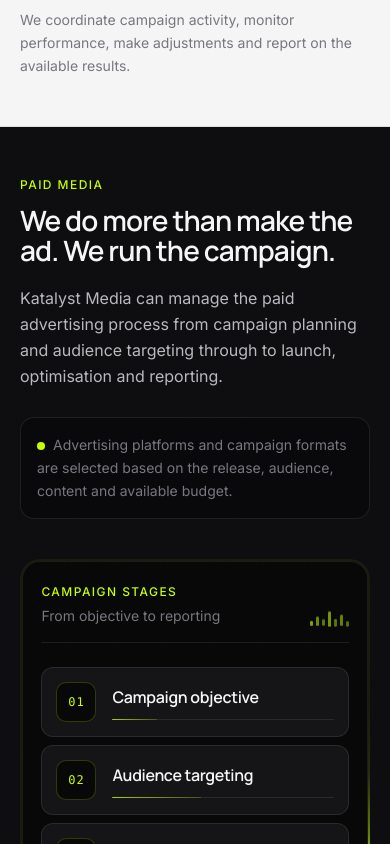
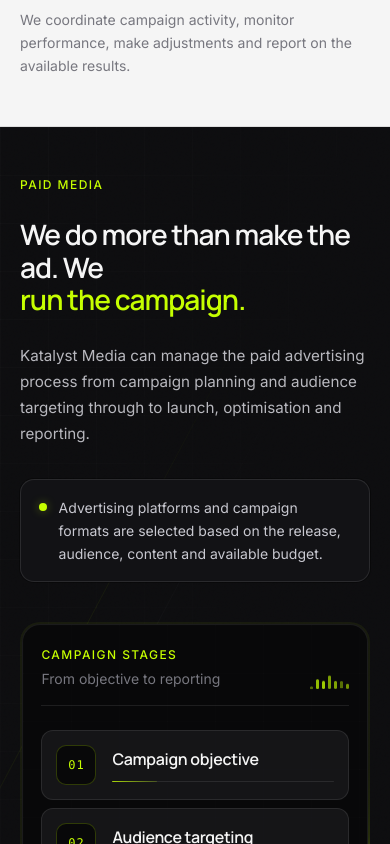
Before and after one commit to vromeofficial-hub/katalyst-media, a Next.js app: page / in a window 390 px wide. Shown: the part 3740-4584 px from the top of the page. Built offline with nearby package versions, Linux system fonts and the light colour scheme; no server answers.

Commit message:
Polish Paid Media left column and How We Work step cards, with a shared animated equalizer.

```diff
--- a/src/components/home/PaidMediaSection.tsx
+++ b/src/components/home/PaidMediaSection.tsx
@@ -2,6 +2,7 @@
 
 import { motion, useReducedMotion } from "framer-motion";
 import { Container } from "@/components/layout/Container";
+import { EqualizerWave } from "@/components/ui/EqualizerWave";
 import { Reveal } from "@/components/ui/Reveal";
 import { paidMediaCopy } from "@/content/services";
 import { cn } from "@/lib/utils";
@@ -14,27 +15,36 @@ export function PaidMediaSection() {
   return (
     <section
       id="paid-media"
-      className="scroll-mt-20 border-b border-border-dark bg-carbon section-pad grain lg:scroll-mt-0"
+      className="paid-media-section relative scroll-mt-20 overflow-hidden border-b border-border-dark bg-carbon section-pad grain lg:scroll-mt-0"
     >
-      <Container>
-        <div className="grid items-center gap-10 lg:grid-cols-12 lg:gap-14">
-          <Reveal className="lg:col-span-5">
-            <p className="label-caps text-acid-lime">{paidMediaCopy.eyebrow}</p>
-            <h2 className="mt-3 max-w-md font-display text-[length:var(--text-h2)] font-semibold tracking-[-0.03em] text-off-white text-balance">
-              {paidMediaCopy.headline}
+      <div className="paid-media-section__backdrop" aria-hidden="true" />
+
+      <Container className="relative z-10">
+        <div className="grid items-center gap-10 lg:grid-cols-[minmax(0,0.44fr)_minmax(0,0.56fr)] lg:gap-12 xl:gap-16">
+          <Reveal className="paid-media-copy">
+            <p className="label-caps tracking-[0.14em] text-acid-lime">
+              {paidMediaCopy.eyebrow}
+            </p>
+
+            <h2 className="paid-media-copy__headline mt-6 font-display font-semibold tracking-[-0.035em] text-off-white">
+              We do more than
+              <br className="hidden sm:inline" />{" "}
+              make the ad. We
+              <br />
+              <span className="text-acid-lime">run the campaign.</span>
             </h2>
-            <p className="mt-5 max-w-md text-base leading-relaxed text-soft-grey">
+
+            <p className="paid-media-copy__body mt-7 max-w-[34rem] text-[0.95rem] leading-[1.7] text-soft-grey sm:text-base">
               {paidMediaCopy.description}
             </p>
-            <div className="mt-7 rounded-[14px] border border-border-dark bg-deep-black/80 px-4 py-4">
-              <p className="text-sm leading-relaxed text-muted-grey">
-                <span className="mr-2 inline-block h-2 w-2 rounded-full bg-acid-lime align-middle" aria-hidden="true" />
-                {paidMediaCopy.note}
-              </p>
+
+            <div className="paid-media-note mt-8 sm:mt-9">
+              <span className="paid-media-note__dot" aria-hidden="true" />
+              <p className="paid-media-note__text">{paidMediaCopy.note}</p>
             </div>
           </Reveal>
 
-          <Reveal className="lg:col-span-7" delay={0.06}>
+          <Reveal className="min-w-0" delay={0.06}>
             <div className="paid-media-panel">
               <div className="paid-media-panel__glow" aria-hidden="true">
                 <div className="paid-media-panel__neon" />
@@ -53,15 +63,7 @@ export function PaidMediaSection() {
                       From objective to reporting
                     </p>
                   </div>
-                  <div className="paid-media-wave" aria-hidden="true">
-                    <span />
-                    <span />
-                    <span />
-                    <span />
-                    <span />
-                    <span />
-                    <span />
-                  </div>
+                  <EqualizerWave />
                 </div>
 
                 <ol className="relative space-y-2">
--- a/src/components/home/paid-media.css
+++ b/src/components/home/paid-media.css
@@ -1,3 +1,106 @@
+.paid-media-section__backdrop {
+  pointer-events: none;
+  position: absolute;
+  inset: 0;
+  z-index: 0;
+  background-image:
+    linear-gradient(rgba(255, 255, 255, 0.025) 1px, transparent 1px),
+    linear-gradient(90deg, rgba(255, 255, 255, 0.025) 1px, transparent 1px);
+  background-size: 48px 48px;
+  mask-image: linear-gradient(
+    105deg,
+    rgba(0, 0, 0, 0.7) 0%,
+    rgba(0, 0, 0, 0.28) 48%,
+    transparent 78%
+  );
+}
+
+.paid-media-section__backdrop::before,
+.paid-media-section__backdrop::after {
+  content: "";
+  position: absolute;
+  top: 8%;
+  bottom: 8%;
+  width: 1px;
+  transform: rotate(28deg);
+  transform-origin: center;
+}
+
+.paid-media-section__backdrop::before {
+  left: 18%;
+  background: linear-gradient(
+    to bottom,
+    transparent,
+    rgba(198, 255, 0, 0.14),
+    transparent
+  );
+}
+
+.paid-media-section__backdrop::after {
+  left: 36%;
+  background: linear-gradient(
+    to bottom,
+    transparent,
+    rgba(255, 255, 255, 0.07),
+    transparent
+  );
+}
+
+.paid-media-copy__headline {
+  max-width: 11.5em;
+  font-size: clamp(1.85rem, 3.4vw, 2.65rem);
+  line-height: 1.12;
+}
+
+@media (max-width: 639px) {
+  .paid-media-copy__headline {
+    max-width: none;
+    font-size: clamp(1.7rem, 7.2vw, 2.1rem);
+    line-height: 1.15;
+  }
+}
+
+.paid-media-note {
+  display: flex;
+  align-items: flex-start;
+  gap: 0.75rem;
+  max-width: 34rem;
+  border-radius: 14px;
+  border: 1px solid rgba(255, 255, 255, 0.1);
+  background: #121215;
+  padding: 1rem 1.1rem;
+  box-shadow: 0 0 0 1px rgba(0, 0, 0, 0.35);
+  transition:
+    border-color 0.25s ease,
+    box-shadow 0.25s ease,
+    background-color 0.25s ease;
+}
+
+.paid-media-note:hover {
+  border-color: rgba(198, 255, 0, 0.22);
+  background: #151518;
+  box-shadow:
+    0 0 0 1px rgba(0, 0, 0, 0.35),
+    0 0 24px rgba(198, 255, 0, 0.06);
+}
+
+.paid-media-note__dot {
+  margin-top: 0.45rem;
+  flex-shrink: 0;
+  width: 0.5rem;
+  height: 0.5rem;
+  border-radius: 9999px;
+  background: #c6ff00;
+  box-shadow: 0 0 10px rgba(198, 255, 0, 0.35);
+}
+
+.paid-media-note__text {
+  margin: 0;
+  font-size: 0.875rem;
+  line-height: 1.65;
+  color: #c8c8d0;
+}
+
 .paid-media-panel {
   position: relative;
   border-radius: 20px;
@@ -48,50 +151,9 @@
   }
 }
 
-.paid-media-wave {
-  display: flex;
-  align-items: flex-end;
-  gap: 3px;
-  height: 22px;
-}
-
-.paid-media-wave span {
-  width: 3px;
-  border-radius: 999px;
-  background: #c6ff00;
-  opacity: 0.55;
-  transform-origin: bottom;
-}
-
-.paid-media-wave span:nth-child(1) { height: 28%; }
-.paid-media-wave span:nth-child(2) { height: 55%; }
-.paid-media-wave span:nth-child(3) { height: 40%; }
-.paid-media-wave span:nth-child(4) { height: 85%; }
-.paid-media-wave span:nth-child(5) { height: 48%; }
-.paid-media-wave span:nth-child(6) { height: 70%; }
-.paid-media-wave span:nth-child(7) { height: 35%; }
-
-@media (prefers-reduced-motion: no-preference) {
-  .paid-media-wave span {
-    animation: paid-media-wave 1.6s ease-in-out infinite;
-  }
-
-  .paid-media-wave span:nth-child(2) { animation-delay: 0.1s; }
-  .paid-media-wave span:nth-child(3) { animation-delay: 0.2s; }
-  .paid-media-wave span:nth-child(4) { animation-delay: 0.05s; }
-  .paid-media-wave span:nth-child(5) { animation-delay: 0.25s; }
-  .paid-media-wave span:nth-child(6) { animation-delay: 0.15s; }
-  .paid-media-wave span:nth-child(7) { animation-delay: 0.3s; }
-}
-
 @keyframes paid-media-orbit {
   from { transform: rotate(0deg); }
   to { transform: rotate(360deg); }
-}
-
-@keyframes paid-media-wave {
-  0%, 100% { transform: scaleY(0.7); opacity: 0.4; }
-  50% { transform: scaleY(1); opacity: 0.85; }
 }
 
 /* Keep neon orbit even when OS reduce-motion is on — decorative only, low intensity */
@@ -100,7 +162,11 @@
     animation-duration: 14s;
   }
 
-  .paid-media-wave span {
-    animation: none;
+  .paid-media-note {
+    transition: none;
+  }
+
+  .paid-media-note:hover {
+    box-shadow: 0 0 0 1px rgba(0, 0, 0, 0.35);
   }
 }
--- /dev/null
+++ b/src/components/ui/EqualizerWave.tsx
@@ -0,0 +1,54 @@
+"use client";
+
+import { motion, useReducedMotion } from "framer-motion";
+import { cn } from "@/lib/utils";
+import "./equalizer-wave.css";
+
+/** Base heights + independent pulse timings for the equalizer bars. */
+const WAVE_BARS = [
+  { height: "28%", duration: 0.85, delay: 0 },
+  { height: "55%", duration: 1.05, delay: 0.12 },
+  { height: "40%", duration: 0.75, delay: 0.22 },
+  { height: "85%", duration: 1.15, delay: 0.05 },
+  { height: "48%", duration: 0.95, delay: 0.28 },
+  { height: "70%", duration: 1.1, delay: 0.16 },
+  { height: "35%", duration: 0.8, delay: 0.32 },
+] as const;
+
+type EqualizerWaveProps = {
+  className?: string;
+};
+
+export function EqualizerWave({ className }: EqualizerWaveProps) {
+  const reduceMotion = useReducedMotion();
+  const animate = reduceMotion === false;
+
+  return (
+    <div className={cn("equalizer-wave", className)} aria-hidden="true">
+      {WAVE_BARS.map((bar, index) => (
+        <motion.span
+          key={index}
+          style={{ height: bar.height, originY: 1 }}
+          animate={
+            animate
+              ? {
+                  scaleY: [0.45, 1, 0.55, 0.92, 0.45],
+                  opacity: [0.4, 0.9, 0.5, 0.8, 0.4],
+                }
+              : { scaleY: 1, opacity: 0.55 }
+          }
+          transition={
+            animate
+              ? {
+                  duration: bar.duration,
+                  delay: bar.delay,
+                  repeat: Infinity,
+                  ease: "easeInOut",
+                }
+              : undefined
+          }
+        />
+      ))}
+    </div>
+  );
+}
--- /dev/null
+++ b/src/components/ui/equalizer-wave.css
@@ -0,0 +1,16 @@
+.equalizer-wave {
+  display: flex;
+  align-items: flex-end;
+  gap: 3px;
+  height: 22px;
+}
+
+.equalizer-wave span {
+  display: block;
+  width: 3px;
+  border-radius: 999px;
+  background: #c6ff00;
+  opacity: 0.55;
+  transform-origin: bottom;
+  will-change: transform, opacity;
+}
```
Also changed, not shown: src/components/home/ProcessSection.tsx (+34 -25 lines).
